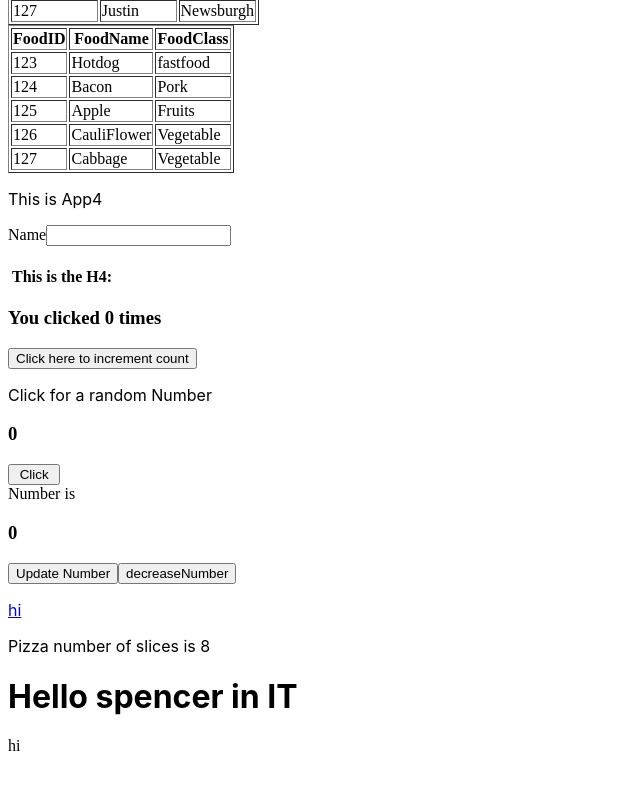
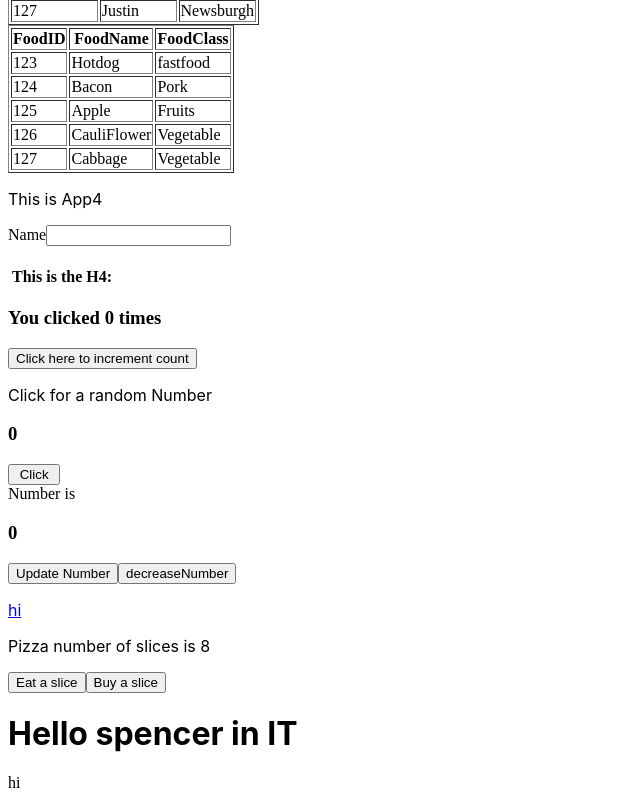
Before and after one commit to iSpensah/react-mx2kap, a React (Create React App) app: page / in a window 1280 px wide. Shown: the part 320-1120 px from the top of the page, without its empty margins (0-640 px from the left). Before the commit the page ends 1083 px from the top, so only its background shows below. Built offline with nearby package versions, Linux system fonts and the light colour scheme.

Commit message:
1 file modified, 1 added

```diff
--- /dev/null
+++ b/src/Button.js
@@ -0,0 +1,7 @@
+import React, { Component } from 'react';
+
+const Button = ({ action, label }) => (
+  <button onClick={() => action()}>{label}</button>
+);
+
+export default Button;
--- a/src/Pizza.js
+++ b/src/Pizza.js
@@ -1,6 +1,6 @@
 //import './person.css';     //THIS IS THE WAY of adding css to your component
 import React, { Component } from 'react';
-
+import Button from './Button';
 class Pizza extends React.Component {
   constructor() {
     super();
@@ -27,6 +27,8 @@ class Pizza extends React.Component {
     return (
       <div>
         <p> Pizza number of slices is {this.state.slices}</p>
+        <Button action={this.eatSlice} label="Eat a slice" />
+      <Button action={this.buySlice} label="Buy a slice" />
       </div>
     );
   }
```
